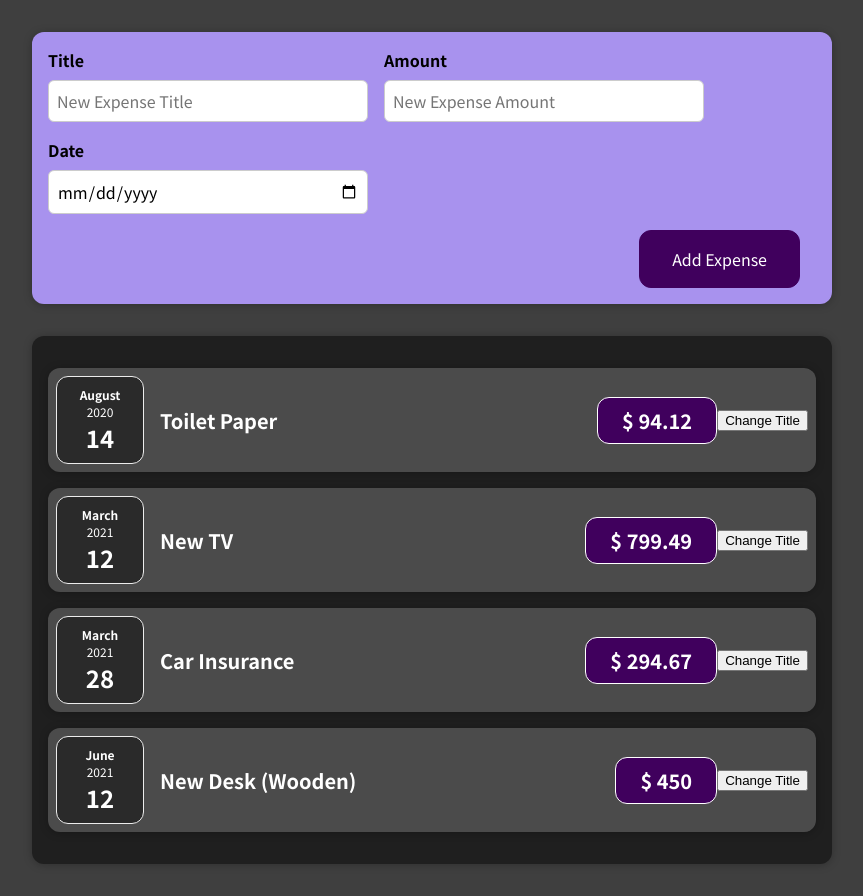
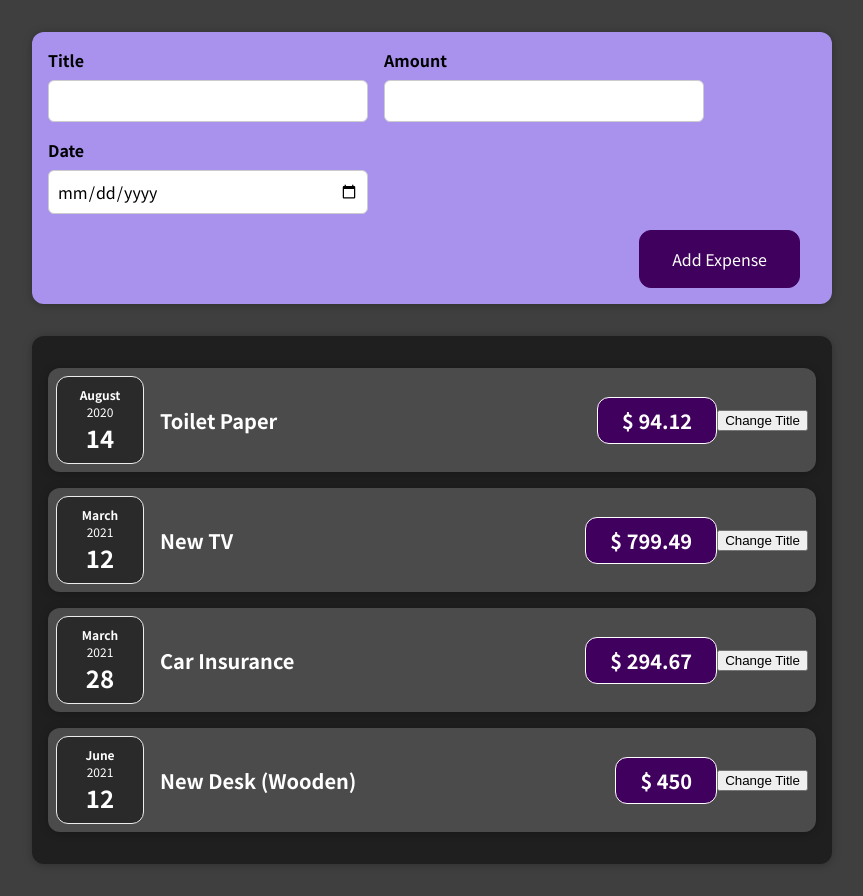
Before and after one commit to EBR-code/expense-tracker, a React (Create React App) app: page / in a window 1280 px wide. Shown: the whole page, without its empty margins (208-1071 px from the left). Built offline with nearby package versions, Linux system fonts and the light colour scheme.

Commit message:
update documentation to code

```diff
--- a/src/App.js
+++ b/src/App.js
@@ -10,38 +10,32 @@ const App = () => {
       id: 'e1',
       title: 'Toilet Paper',
       amount: 94.12,
-      date: new Date(2020, 7, 14),
+      date: new Date(2020, 7, 14)
     },
     {
       id: 'e2',
       title: 'New TV',
       amount: 799.49,
-      date: new Date(2021, 2, 12),
+      date: new Date(2021, 2, 12)
     },
     {
       id: 'e3',
       title: 'Car Insurance',
       amount: 294.67,
-      date: new Date(2021, 2, 28),
+      date: new Date(2021, 2, 28)
     },
     {
       id: 'e4',
       title: 'New Desk (Wooden)',
       amount: 450,
-      date: new Date(2021, 5, 12),
-    },
+      date: new Date(2021, 5, 12)
+    }
   ];
-  // // ---- commented code below is how jsx is transformed via syntactic sugar
-  // return React.createElement(
-  //   'div',
-  //   {},
-  //   React.createElement('h2', {}, "Let's get started!"),
-  //   React.createElement(ExpensesList, { items: expensesArray })
-  // );
 
   return (
     <div>
       <NewExpense />
+      {/* Passes expenseArray data as a props "items" to ExpensesList.js */}
       <ExpensesList items={expensesArray} />
     </div>
   );
--- a/src/components/Expenses/ExpenseItem.js
+++ b/src/components/Expenses/ExpenseItem.js
@@ -5,12 +5,12 @@ import Card from '../UI/Card';
 import './ExpenseItem.css';
 
 const ExpenseItem = props => {
+  //adding a state to the title, if we want to change the title
   const [title, setTitle] = useState(props.title);
-
+  // listens to a click event to change the title
   const clickHandler = () => {
     setTitle('Update!');
     console.log(title);
-    // console.log(setTitle);
   };
 
   return (
--- a/src/components/Expenses/ExpensesList.js
+++ b/src/components/Expenses/ExpensesList.js
@@ -2,9 +2,11 @@ import Card from '../UI/Card';
 import ExpenseItem from './ExpenseItem';
 import './ExpensesList.css';
 
+//from App.js we pass the expenseArray throught props "items"
 const ExpensesList = props => {
   return (
     <Card className="expenses-list">
+      {/* Passes props "items" from expenseArray in App.js to ExpenseItem through props  */}
       <ExpenseItem
         title={props.items[0].title}
         amount={props.items[0].amount}
--- a/src/components/NewExpenses/ExpenseForm.js
+++ b/src/components/NewExpenses/ExpenseForm.js
@@ -18,6 +18,17 @@ const ExpenseForm = () => {
 
   const submitHandler = event => {
     event.preventDefault();
+
+    const expenseData = {
+      title: enteredTitle,
+      amount: enteredAmount,
+      // parse enteredDate to the new Date constructor to convert to a date object.
+      date: new Date(enteredDate)
+    };
+    console.log(expenseData);
+    setEnteredTitle('');
+    setEnteredAmount('');
+    setEnteredDate('');
   };
 
   return (
@@ -27,7 +38,7 @@ const ExpenseForm = () => {
           <label>Title</label>
           <input
             type="text"
-            placeholder="New Expense Title"
+            value={enteredTitle}
             onChange={titleChangeHandler}
           />
         </div>
@@ -37,7 +48,7 @@ const ExpenseForm = () => {
             type="number"
             min="0.01"
             step="0.01"
-            placeholder="New Expense Amount"
+            value={enteredAmount}
             onChange={amountChangeHandler}
           />
         </div>
@@ -47,6 +58,7 @@ const ExpenseForm = () => {
             type="date"
             min="2021-01-01"
             max="2022-12-31"
+            value={enteredDate}
             onChange={dateChangeHandler}
           />
         </div>
```
Also changed, not shown: 1 other file (tests, documents, lock files or other folders).
